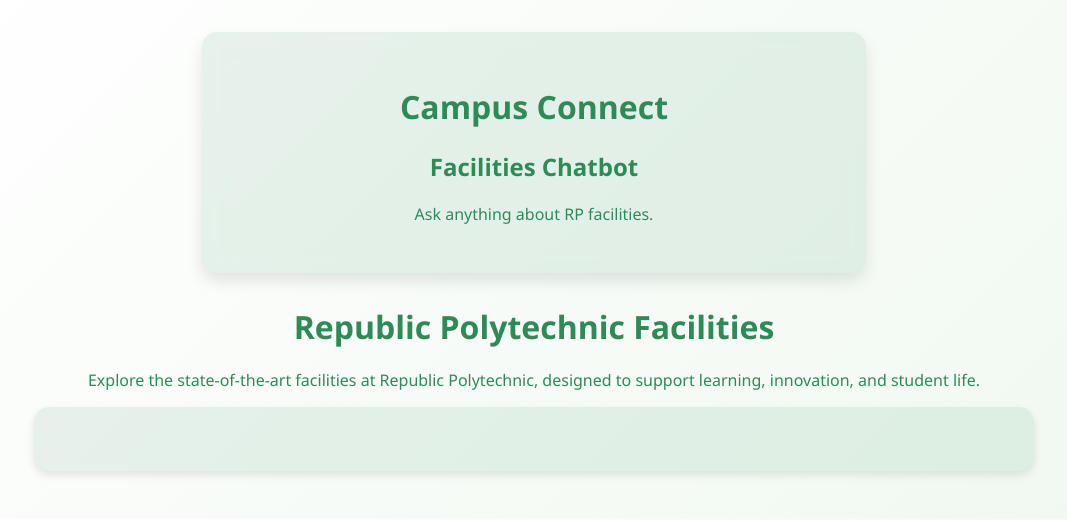
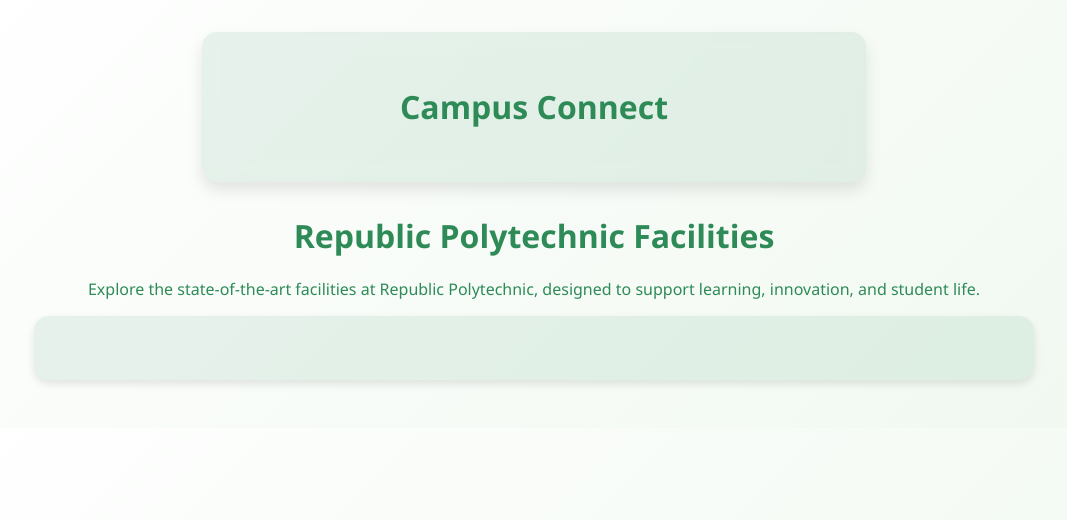
Before and after one commit to estaaaaa/FacilitiesChatBot, a plain HTML site: page index.html in a window 1280 px wide. Shown: the whole page, without its empty margins (106-1173 px from the left). Drawn offline with Linux system fonts and the light colour scheme; a script that the page names is missing.

Commit message:
Update index.html

```diff
--- a/index.html
+++ b/index.html
@@ -9,8 +9,6 @@
 <body>
   <div class="container">
     <h1>Campus Connect</h1>
-    <h2>Facilities Chatbot</h2>
-    <p>Ask anything about RP facilities.</p>
   </div>
 
   <div class="facilities-container">
```
